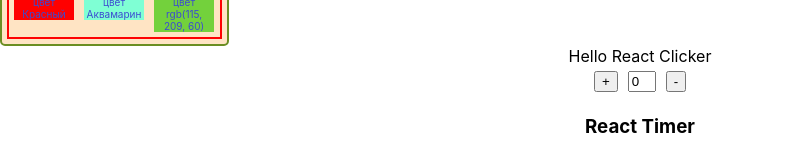
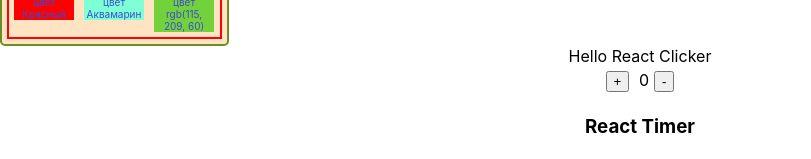
Before and after one commit to ENNA-Egor/less_1, a React (Create React App) app: page / in a window 1280 px wide. Shown: the part 120-279 px from the top of the page, without its empty margins (0-811 px from the left). Built offline with nearby package versions, Linux system fonts and the light colour scheme.

Commit message:
Устранил ошибки кода. Почистил.

```diff
--- a/src/module/Clicker.jsx
+++ b/src/module/Clicker.jsx
@@ -20,7 +20,7 @@ class Clicker extends React.Component{
                 Hello React Clicker
                 </div>
                 <button className="btn" onClick={this.handleClickPlus}>+</button>
-                <input className="inp" type="text" value={this.state.count} />
+                <span> {this.state.count}</span>
                 <button className="btn" onClick={this.handleClickMinus}>-</button>
             </div>
         );
```
Also changed, not shown: public/manifest.json.
